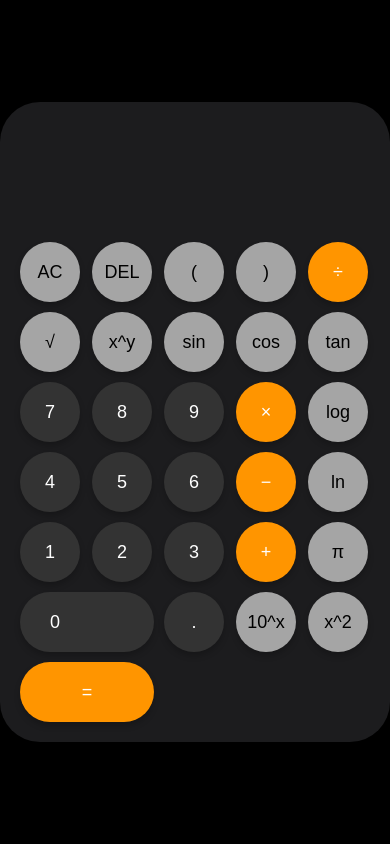
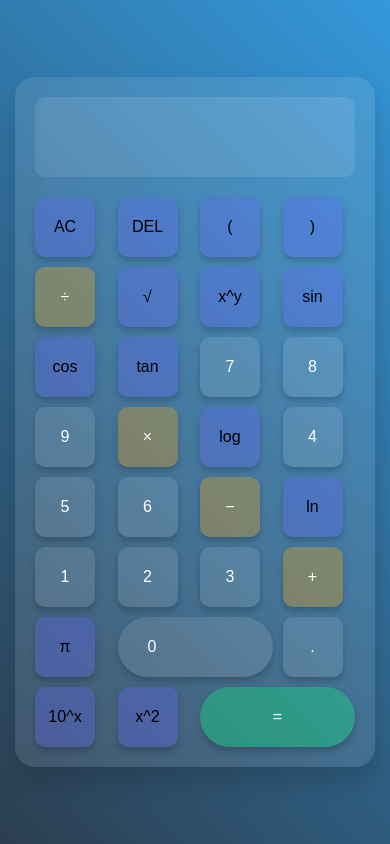
Before and after one commit to constantcmu/test_wirt_web_javascript, a plain HTML site: page calculator/calculator.html in a window 390 px wide. Drawn offline with Linux system fonts and the light colour scheme.

Commit message:
style: enhance calculator UI with improved layout and responsive design

```diff
--- a/calculator/styles_calculator.css
+++ b/calculator/styles_calculator.css
@@ -2,49 +2,60 @@ body {
     display: flex;
     justify-content: center;
     align-items: center;
-    height: 100vh;
+    min-height: 100vh;
     margin: 0;
-    background: #000;
-    font-family: -apple-system, BlinkMacSystemFont, 'Segoe UI', Roboto, Oxygen, Ubuntu, Cantarell, 'Open Sans', 'Helvetica Neue', sans-serif;
+    background: linear-gradient(45deg, #2c3e50, #3498db);
+    font-family: -apple-system, BlinkMacSystemFont, 'Segoe UI', Roboto, sans-serif;
     color: #fff;
 }
 
 .calculator {
-    background: #1c1c1e;
+    background: rgba(255, 255, 255, 0.1);
+    backdrop-filter: blur(10px);
+    border-radius: 20px;
     padding: 20px;
-    border-radius: 40px;
-    box-shadow: 0 10px 30px rgba(0, 0, 0, 0.5);
-    width: 350px;
+    box-shadow: 0 15px 25px rgba(0,0,0,0.15);
+    max-width: 320px;
+    width: 100%;
+    transition: all 0.3s ease;
+}
+
+.calculator.scientific {
+    max-width: 500px;
 }
 
 #display {
     width: 100%;
     height: 80px;
-    background: transparent;
+    background: rgba(255, 255, 255, 0.1);
     border: none;
+    border-radius: 10px;
+    margin-bottom: 20px;
+    color: #fff;
+    font-size: 2.5em;
     text-align: right;
     padding: 10px;
-    font-size: 48px;
-    font-weight: 300;
-    color: #fff;
-    margin-bottom: 20px;
+    box-sizing: border-box;
     outline: none;
 }
 
 .buttons {
     display: grid;
-    grid-template-columns: repeat(5, 1fr);
+    grid-template-columns: repeat(4, 1fr);
     gap: 10px;
 }
 
+.scientific .buttons {
+    grid-template-columns: repeat(5, 1fr);
+}
+
 button {
-    background: #333;
     border: none;
+    background: rgba(255, 255, 255, 0.1);
+    color: #fff;
     padding: 15px;
-    font-size: 18px;
-    font-weight: 300;
-    color: #fff;
-    border-radius: 50%;
+    font-size: 1.2em;
+    border-radius: 10px;
     cursor: pointer;
     transition: all 0.2s ease;
     display: flex;
@@ -56,15 +67,16 @@ button {
 }
 
 button:hover {
-    background: #444;
+    background: rgba(255, 255, 255, 0.2);
+    transform: translateY(-2px);
 }
 
 button:active {
-    transform: scale(0.95);
+    transform: translateY(1px);
 }
 
 .operator {
-    background: #ff9500;
+    background: rgba(255, 165, 0, 0.3);
     color: #fff;
 }
 
@@ -73,7 +85,7 @@ button:active {
 }
 
 .scientific {
-    background: #a5a5a5;
+    background: rgba(100, 100, 255, 0.3);
     color: #000;
 }
 
@@ -82,7 +94,7 @@ button:active {
 }
 
 .equals {
-    background: #ff9500;
+    background: rgba(0, 255, 127, 0.3);
     color: #fff;
     border-radius: 35px;
     grid-column: span 2;
@@ -96,3 +108,31 @@ button:active {
     justify-content: flex-start;
     padding-left: 30px;
 }
+
+.toggle-mode {
+    position: absolute;
+    top: 20px;
+    right: 20px;
+    background: rgba(255, 255, 255, 0.2);
+    padding: 10px 20px;
+    border-radius: 20px;
+    color: white;
+    border: none;
+    cursor: pointer;
+    transition: all 0.3s ease;
+}
+
+.toggle-mode:hover {
+    background: rgba(255, 255, 255, 0.3);
+}
+
+@media (max-width: 500px) {
+    .calculator {
+        margin: 10px;
+    }
+
+    button {
+        padding: 10px;
+        font-size: 1em;
+    }
+}
```
